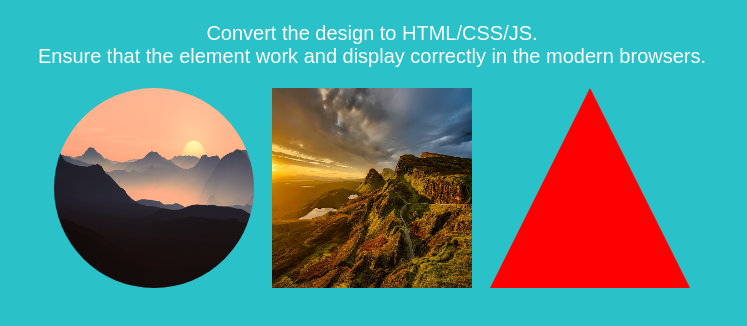
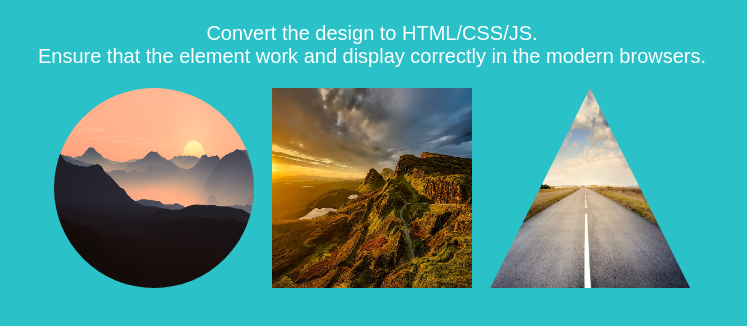
Before and after one commit to murtazalw/assignment, a plain HTML site: page index.html in a window 1280 px wide. Shown: the part 200-526 px from the top of the page, without its empty margins (268-1015 px from the left). Drawn offline with nearby package versions, Linux system fonts and the light colour scheme.

Commit message:
triangle fix except IE & Edge

```diff
--- a/css/main.css
+++ b/css/main.css
@@ -95,11 +95,11 @@ p
 
 #triangle
 {
-	width: 0;
+	/* width: 0;
 	height: 0;
 	border-left: 100px solid transparent;
 	border-right: 100px solid transparent;
-	border-bottom: 200px solid red;
+	border-bottom: 200px solid red; */
 
-	/* clip-path: polygon(50% 0, 0 100%, 100% 100%); */
+	clip-path: polygon(50% 0, 0 100%, 100% 100%);
 }
```
